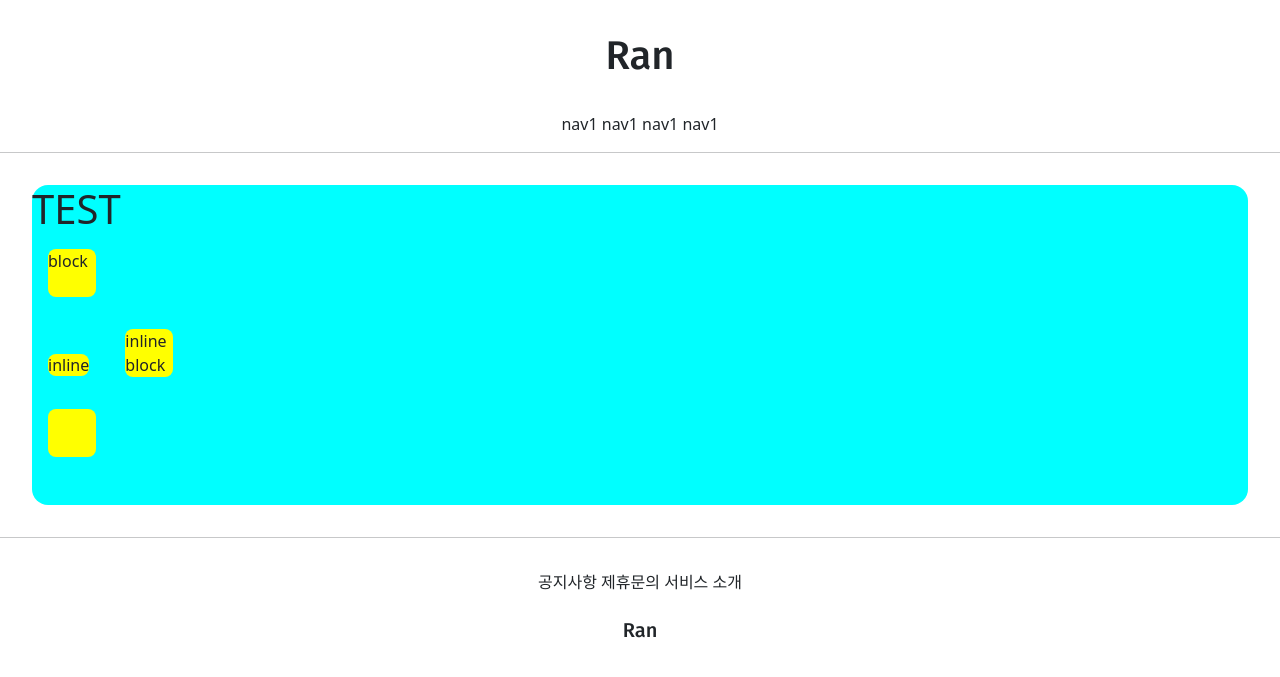
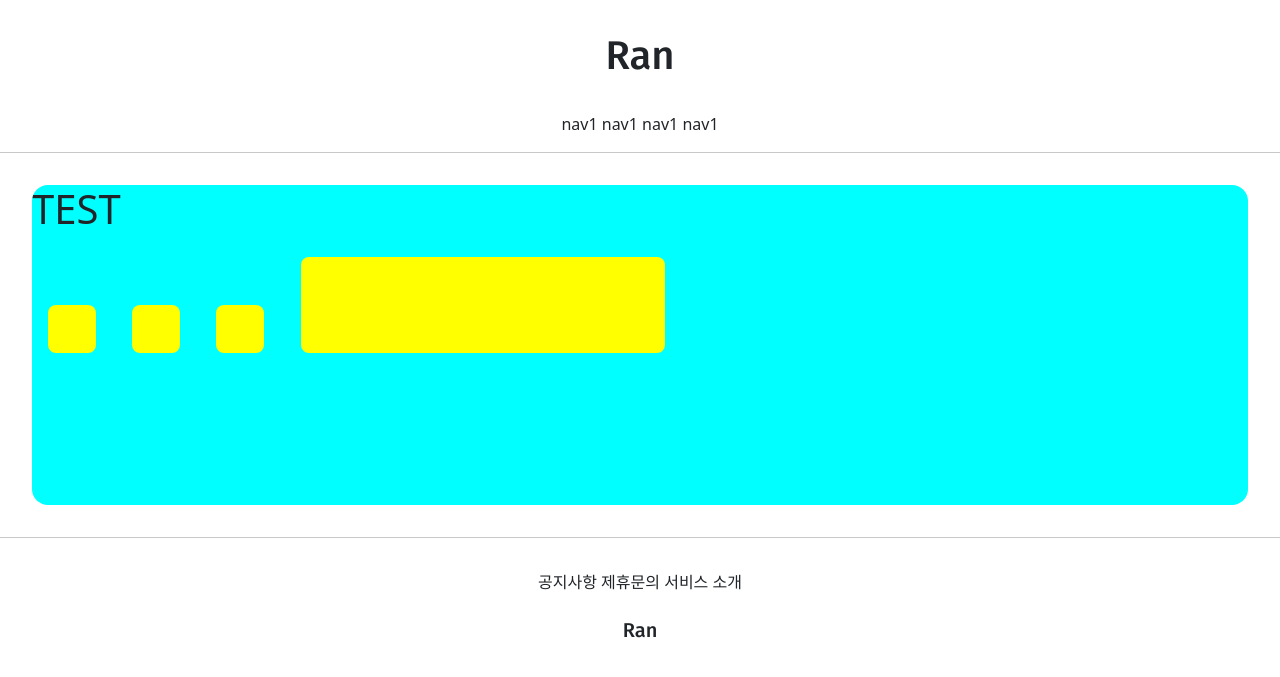
Before and after one commit to lauren0914/project2, a Django app: page /account/hello_world/ in a window 1280 px wide. Shown: the top 677 px of the page. Run offline with Django 3.2, Linux system fonts and the light colour scheme; parts of the project's set-up code (start-up, migrations or seed data) failed here and were passed over.

Commit message:
7/7 project2 commit 3

```diff
--- a/accountapp/templates/accountapp/hello_world.html
+++ b/accountapp/templates/accountapp/hello_world.html
@@ -11,17 +11,18 @@
             width: 48px;
             margin: 1rem;
             border-radius: .5rem;
+            display: inline-block;
         }
     </style>
-    <div style="height: 20rem; background-color: aqua; margin: 2rem; border-radius: 1rem">
+    <div style="height: 20rem; background-color: aqua;
+    margin: 2rem; border-radius: 1rem; overflow: hidden;">
         <h1>TEST</h1>
 
+    <div class="testing" style="height: 48px; width: 48px"></div>
+    <div class="testing" style="height: 3rem; width: 3rem"></div>
+    <div class="testing" style="height: 3em; width: 3em"></div>
+    <div class="testing" style="height: 30%; width: 30%"></div>
 
-    <div class="testing" style="display: block">block</div>
-    <div class="testing" style="display: inline">inline</div>
-    <div class="testing" style="display: inline-block">inline block</div>
-    <div class="testing" style="display : none">none</div>
-    <div class="testing"></div>
     </div>
 
 
```
